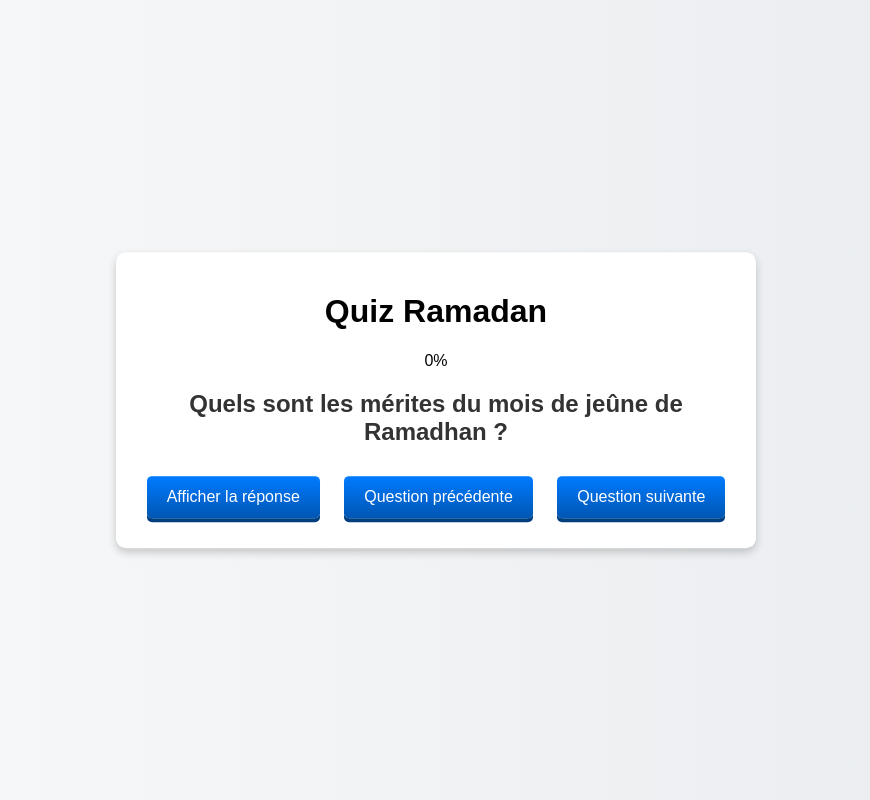
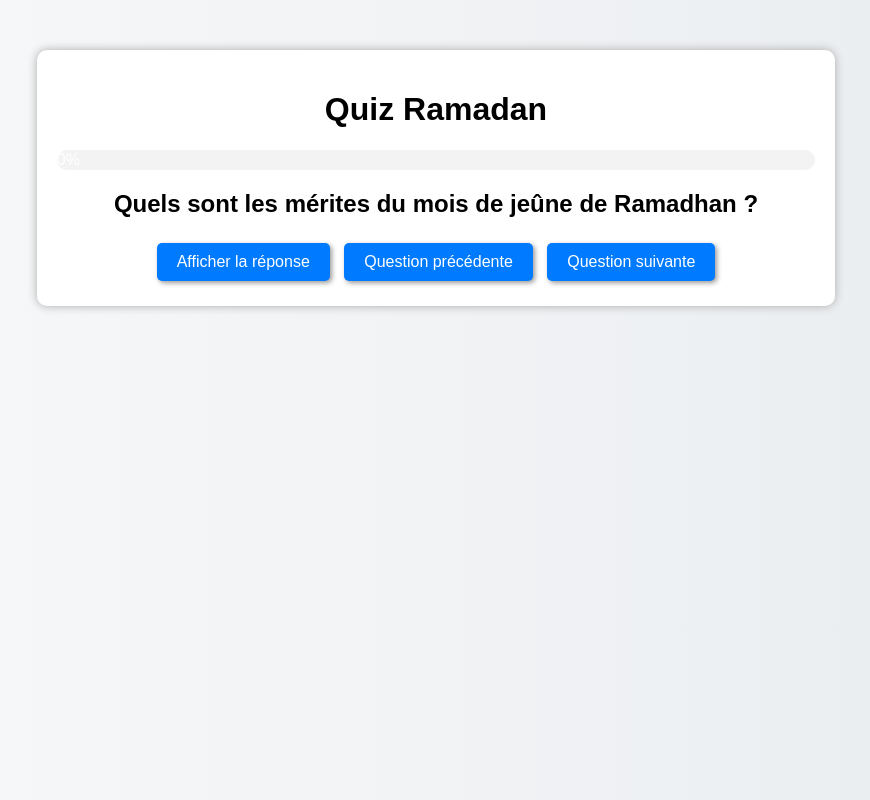
Before and after one commit to ID14091989/Ramadan-QuizZ, a plain HTML site: page index.html in a window 1280 px wide. Shown: the whole page, without its empty margins (204-1074 px from the left). Drawn offline with Linux system fonts and the light colour scheme.

Commit message:
Update style.css

```diff
--- a/style.css
+++ b/style.css
@@ -2,61 +2,51 @@ body {
     font-family: Arial, sans-serif;
     background: linear-gradient(to right, #f8f9fa, #e9ecef);
     text-align: center;
-    margin: 0;
-    padding: 0;
-    display: flex;
-    justify-content: center;
-    align-items: center;
-    height: 100vh;
 }
 
 #quiz-container {
+    width: 60%;
+    margin: auto;
     background: white;
-    width: 80%;
-    max-width: 600px;
     padding: 20px;
     border-radius: 10px;
-    box-shadow: 0 4px 8px rgba(0, 0, 0, 0.2);
+    box-shadow: 0px 0px 10px 0px #aaa;
     text-align: center;
-    position: absolute;
-    top: 50%;
-    left: 50%;
-    transform: translate(-50%, -50%);
-}
-
-h2 {
-    color: #333;
-}
-
-p {
-    font-size: 18px;
-    color: #555;
+    margin-top: 50px;
 }
 
 button {
-    background: linear-gradient(to bottom, #007bff, #0056b3);
+    padding: 10px 20px;
+    background-color: #007bff;
     color: white;
+    border: none;
+    cursor: pointer;
+    margin: 5px;
+    border-radius: 5px;
     font-size: 16px;
-    border: none;
-    padding: 12px 20px;
-    margin: 10px;
-    border-radius: 5px;
-    cursor: pointer;
-    box-shadow: 0 4px #003f7f;
-    transition: all 0.2s;
-}
-
-button:active {
-    box-shadow: 0 2px #003f7f;
-    transform: translateY(2px);
+    transition: 0.3s;
+    box-shadow: 2px 2px 5px #999;
 }
 
 button:hover {
-    background: linear-gradient(to bottom, #0056b3, #003f7f);
+    background-color: #0056b3;
+    transform: scale(1.05);
 }
 
-#buttons-container {
-    display: flex;
-    justify-content: center;
-    gap: 10px;
+#progress-container {
+    width: 100%;
+    background-color: #f3f3f3;
+    border-radius: 10px;
+    margin-bottom: 20px;
+    height: 20px;
 }
+
+#progress-bar {
+    height: 100%;
+    width: 0%;
+    background-color: #4caf50;
+    color: white;
+    text-align: center;
+    line-height: 20px;
+    border-radius: 10px;
+}
```
